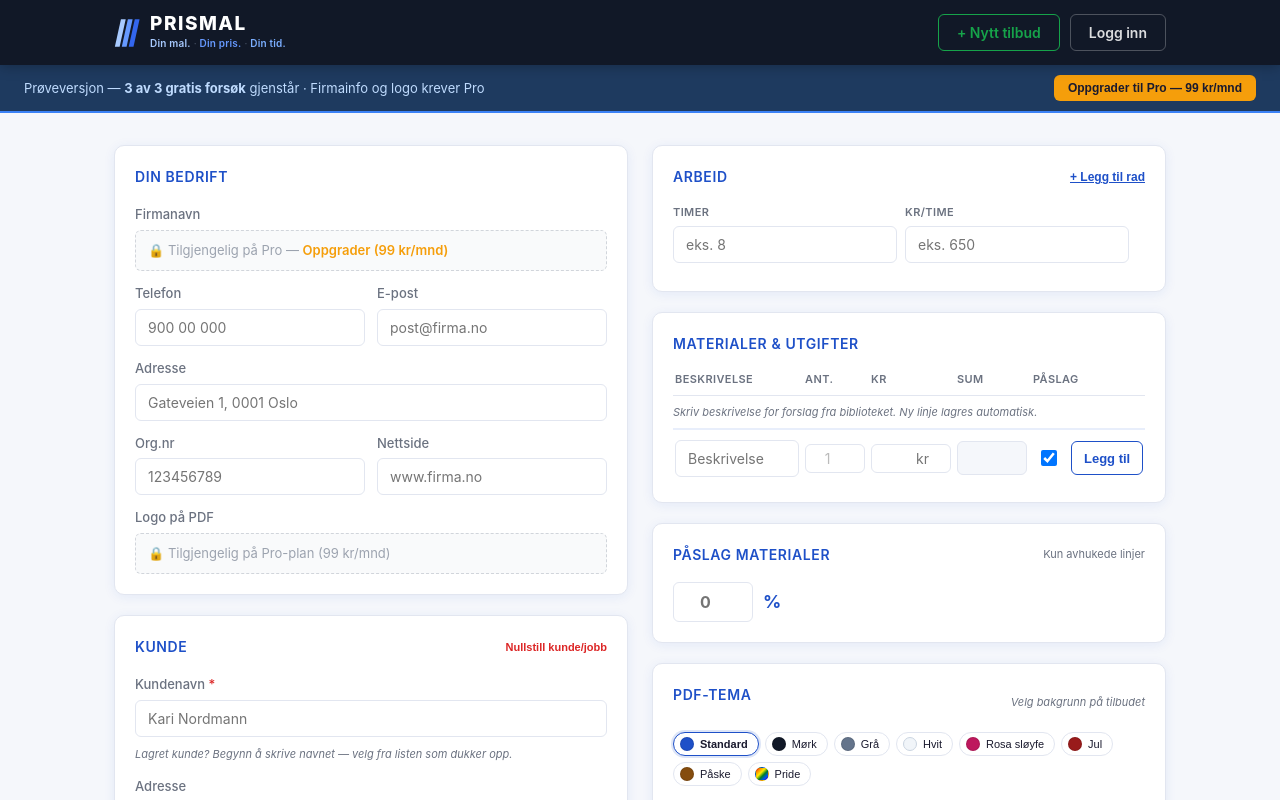
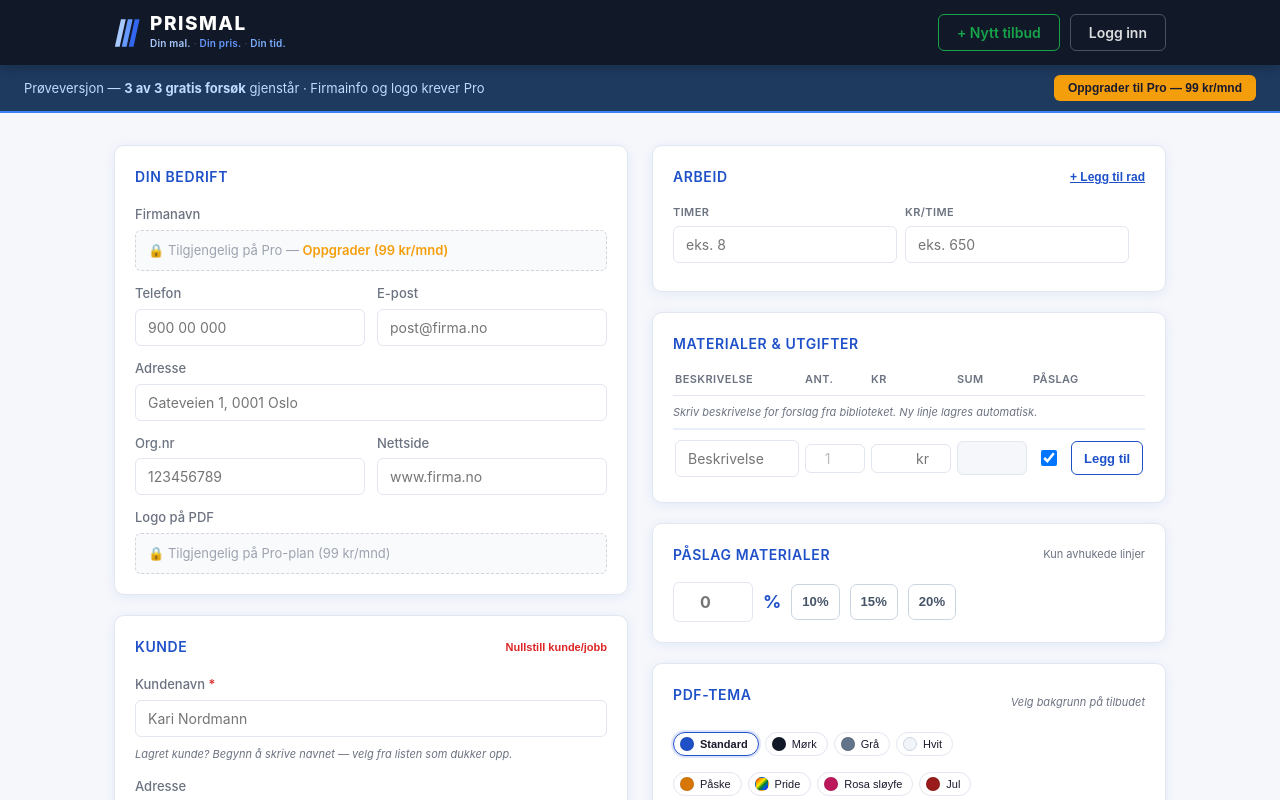
Before and after one commit to anderslura/Prismal, a React (Vite) app: page / in a window 1280 px wide. Both pictures are taken after a click on the button "Lag tilbud →". Shown: the top 800 px of the page. Built offline with nearby package versions, Linux system fonts and the light colour scheme.

Commit message:
PDF-tema to rader, påske oransj, påslag hurtigknapper 10/15/20%

```diff
--- a/src/api/pdf.js
+++ b/src/api/pdf.js
@@ -12,7 +12,7 @@
     hvit:     [241, 245, 249],
     rosa:     [190, 24, 93],
     jul:      [153, 27, 27],
-    paske:    [133, 77, 14],
+    paske:    [217, 119, 6],
     pride:    [124, 58, 237],
   }
   return kart[temaId] || kart.standard
--- a/src/components/PdfTemavelger.jsx
+++ b/src/components/PdfTemavelger.jsx
@@ -1,31 +1,31 @@
-const TEMAER = [
-  { id: 'standard', navn: 'Standard',    beskrivelse: 'Klassisk blå — alltid trygt valg',         header: '#1e50c8', sub: '#ffffff' },
-  { id: 'mork',     navn: 'Mørk',        beskrivelse: 'Mørkt og eksklusivt uttrykk',               header: '#111827', sub: '#ffffff' },
-  { id: 'graa',     navn: 'Grå',         beskrivelse: 'Nøytralt og profesjonelt',                  header: '#64748b', sub: '#ffffff' },
-  { id: 'hvit',     navn: 'Hvit',        beskrivelse: 'Minimalistisk og rent — lyst uttrykk',      header: '#f1f5f9', sub: '#1e293b' },
-  { id: 'rosa',     navn: 'Rosa sløyfe', beskrivelse: 'Rosa sløyfe — støtt brystkreftsaken',       header: '#be185d', sub: '#ffffff' },
-  { id: 'jul',      navn: 'Jul',         beskrivelse: 'Rød og festlig — desember',                 header: '#991b1b', sub: '#ffffff' },
-  { id: 'paske',    navn: 'Påske',       beskrivelse: 'Varm brun — påskeuker',                     header: '#854d0e', sub: '#ffffff' },
-  { id: 'pride',    navn: 'Pride',       beskrivelse: 'Regnbuegradient — juni pride-måned',        header: 'linear-gradient(135deg,#e40303 0%,#ff8c00 20%,#ffed00 40%,#008026 60%,#004dff 80%,#750787 100%)', sub: '#ffffff' },
+// Nøytrale/basis-temaer — øverste rad
+const BASE_TEMAER = [
+  { id: 'standard', navn: 'Standard',    beskrivelse: 'Klassisk blå — alltid trygt valg',          header: '#1e50c8', sub: '#ffffff' },
+  { id: 'mork',     navn: 'Mørk',        beskrivelse: 'Mørkt og eksklusivt uttrykk',                header: '#111827', sub: '#ffffff' },
+  { id: 'graa',     navn: 'Grå',         beskrivelse: 'Nøytralt og profesjonelt',                   header: '#64748b', sub: '#ffffff' },
+  { id: 'hvit',     navn: 'Hvit',        beskrivelse: 'Minimalistisk og rent — lyst uttrykk',       header: '#f1f5f9', sub: '#1e293b' },
 ]
 
-const SPESIALDATOER = [
-  { dato: 'Juni',        tema: 'pride', tittel: 'Pride-måneden',      beskrivelse: 'Vis støtte og inkludering.' },
-  { dato: 'Oktober',     tema: 'rosa',  tittel: 'Brystkreft-måneden', beskrivelse: 'Rosa sløyfe — vis støtte.' },
-  { dato: '24.–26. des', tema: 'jul',   tittel: 'Julehøytiden',       beskrivelse: 'Rød og festlig stil.' },
+// Sesong-/tematemaer — sortert i kalenderrekkefølge
+const SESONG_TEMAER = [
+  { id: 'paske',    navn: 'Påske',       beskrivelse: 'Varm oransje — påskeuker (mars/april)',      header: '#d97706', sub: '#ffffff' },
+  { id: 'pride',    navn: 'Pride',       beskrivelse: 'Regnbuegradient — pride-måneden (juni)',     header: 'linear-gradient(135deg,#e40303 0%,#ff8c00 20%,#ffed00 40%,#008026 60%,#004dff 80%,#750787 100%)', sub: '#ffffff' },
+  { id: 'rosa',     navn: 'Rosa sløyfe', beskrivelse: 'Rosa sløyfe — brystkreft-måneden (oktober)', header: '#be185d', sub: '#ffffff' },
+  { id: 'jul',      navn: 'Jul',         beskrivelse: 'Rød og festlig — desember',                  header: '#991b1b', sub: '#ffffff' },
 ]
 
-export default function PdfTemavelger({ valgtTema, onVelg }) {
+const ALLE_TEMAER = [...BASE_TEMAER, ...SESONG_TEMAER]
+
+const SPESIALDATOER = [
+  { dato: 'Juni',      tema: 'pride', tittel: 'Pride-måneden',      beskrivelse: 'Vis støtte og inkludering.' },
+  { dato: 'Oktober',   tema: 'rosa',  tittel: 'Brystkreft-måneden', beskrivelse: 'Rosa sløyfe — vis støtte.' },
+  { dato: 'Desember',  tema: 'jul',   tittel: 'Julehøytiden',       beskrivelse: 'Rød og festlig stil.' },
+]
+
+function TemaRad({ temaer, valgtTema, onVelg }) {
   return (
-    <div className="tema-velger">
-      <div className="tema-header-rad">
-        <h2 className="seksjon-tittel">PDF-tema</h2>
-        <span className="tema-hint">Velg bakgrunn på tilbudet</span>
-      </div>
-
-      {/* Temaknapper */}
-      <div className="tema-grid">
-        {TEMAER.map(t => (
+    <div className="tema-rad">
+      {temaer.map(t => (
         <button
           key={t.id}
           onClick={() => onVelg(t.id)}
@@ -40,10 +40,23 @@
         </button>
       ))}
     </div>
+  )
+}
 
-      {/* Spesialdatoer */}
+export default function PdfTemavelger({ valgtTema, onVelg }) {
+  return (
+    <div className="tema-velger">
+      <div className="tema-header-rad">
+        <h2 className="seksjon-tittel">PDF-tema</h2>
+        <span className="tema-hint">Velg bakgrunn på tilbudet</span>
+      </div>
+
+      <TemaRad temaer={BASE_TEMAER}   valgtTema={valgtTema} onVelg={onVelg} />
+      <TemaRad temaer={SESONG_TEMAER} valgtTema={valgtTema} onVelg={onVelg} />
+
+      {/* Sesongbaserte temaer */}
       <div className="spesialdatoer">
-        <p className="tema-hint spesialdato-overskrift">Sesongbaserte temaer</p>
+        <p className="spesialdato-overskrift">Sesongbaserte temaer</p>
         {SPESIALDATOER.map(s => (
           <div
             key={s.tema}
@@ -64,5 +77,5 @@
 }
 
 export function hentTemaFarger(temaId) {
-  return TEMAER.find(t => t.id === temaId) || TEMAER[0]
+  return ALLE_TEMAER.find(t => t.id === temaId) || ALLE_TEMAER[0]
 }
--- a/src/components/TilbudSkjema.jsx
+++ b/src/components/TilbudSkjema.jsx
@@ -367,6 +367,13 @@
             <input type="number" min="0" max="200" step="5" placeholder="0" value={skjema.paaslagProsent}
               onChange={e => oppdater('paaslagProsent', e.target.value)} className="paaslag-input" />
             <span className="paaslag-symbol">%</span>
+            {[10, 15, 20].map(p => (
+              <button
+                key={p}
+                className={`paaslag-hurtig${parseFloat(skjema.paaslagProsent) === p ? ' aktiv' : ''}`}
+                onClick={() => oppdater('paaslagProsent', String(p))}
+              >{p}%</button>
+            ))}
             {parseFloat(skjema.paaslagProsent) > 0 && materialerMedPaaslag > 0 && (
               <span className="paaslag-resultat">= +{formaterKr(paaslag)}</span>
             )}
--- a/src/styles/index.css
+++ b/src/styles/index.css
@@ -2089,3 +2089,36 @@
   text-transform: uppercase;
   letter-spacing: 0.04em;
 }
+
+/* PDF-tema – to rader */
+.tema-rad {
+  display: flex;
+  flex-wrap: wrap;
+  gap: 6px;
+  margin-bottom: 6px;
+}
+
+/* Påslag hurtigknapper */
+.paaslag-hurtig {
+  padding: 0 10px;
+  height: 36px;
+  border: 1.5px solid #cbd5e1;
+  border-radius: 7px;
+  background: #fff;
+  color: #475569;
+  font-size: 0.82rem;
+  font-weight: 600;
+  cursor: pointer;
+  transition: border-color 0.12s, background 0.12s, color 0.12s;
+  white-space: nowrap;
+}
+.paaslag-hurtig:hover {
+  border-color: var(--blaa);
+  color: var(--blaa);
+  background: var(--blaa-lys);
+}
+.paaslag-hurtig.aktiv {
+  border-color: var(--blaa);
+  background: var(--blaa);
+  color: #fff;
+}
```
Lines whose indentation alone changed are shown as unchanged.
